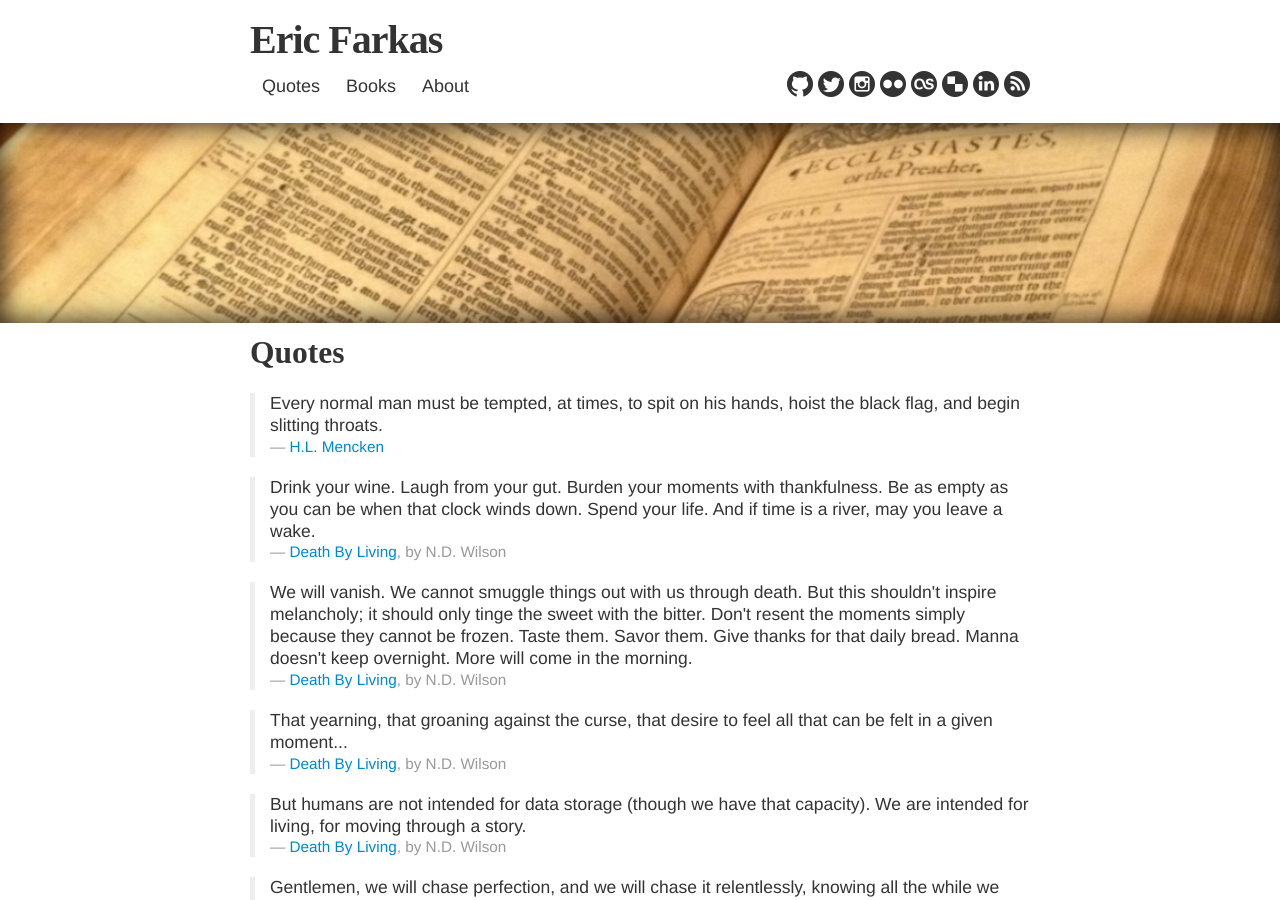
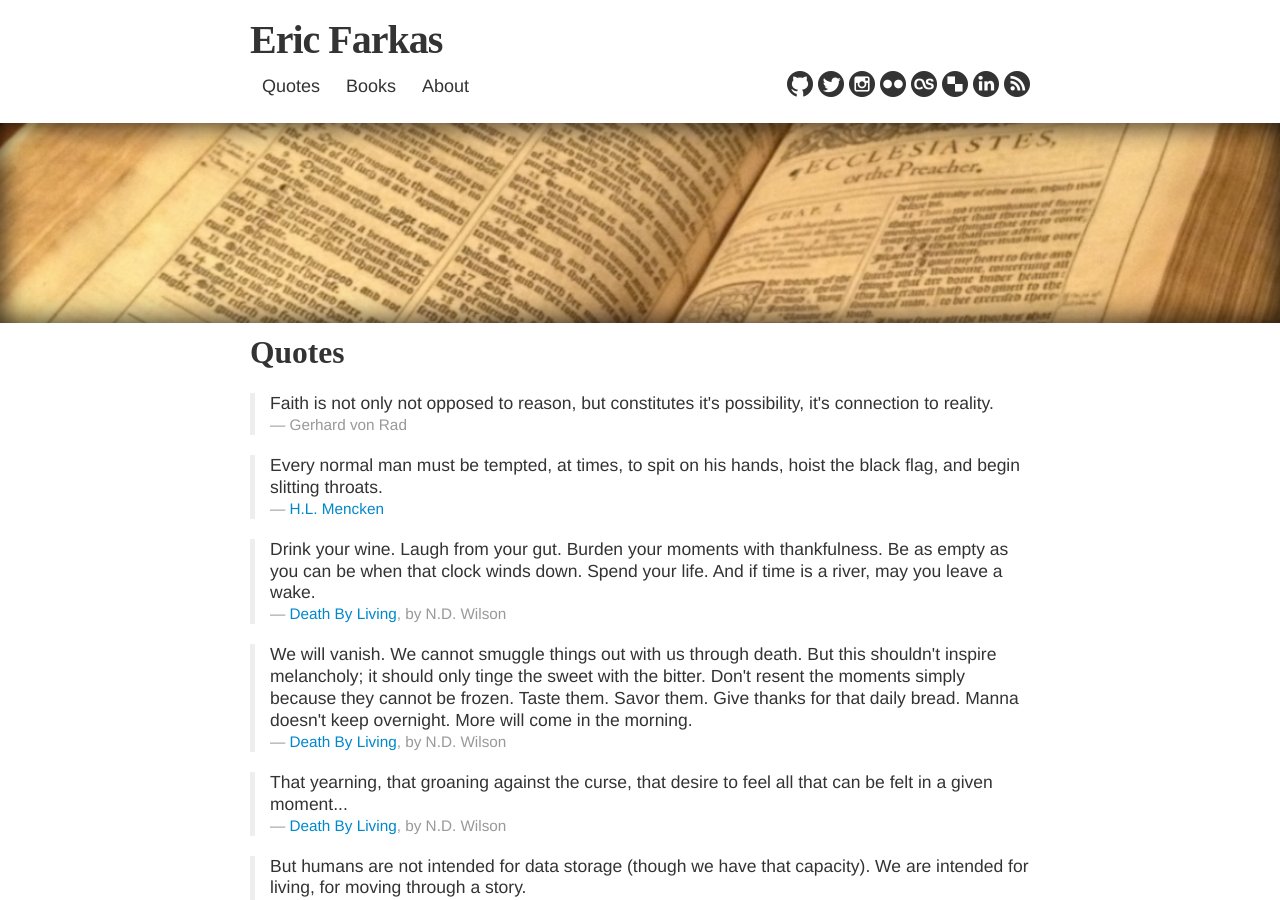
Before and after one commit to speric/speric.github.com, a Jekyll site: the page built from quotes.html, in a window 1280 px wide and 900 px high. Built offline with Jekyll 4.4.1, drawn with Linux system fonts in a browser that asks for light colours; some web fonts are replaced; comment, search, counter and statistics services are not loaded.

Commit message:
Add von Rad quote

```diff
--- a/quotes.html
+++ b/quotes.html
@@ -7,6 +7,11 @@ description: A collection of thought-provoking quotes.
 
 <h2>Quotes</h2>
 <br/>
+<blockquote>
+  <p>Faith is not only not opposed to reason, but constitutes it's possibility, it's connection to reality.</p>
+  <small>Gerhard von Rad</small>
+</blockquote>
+
 <blockquote>
   <p>Every normal man must be tempted, at times, to spit on his hands, hoist the black flag, and begin slitting throats.</p>
   <small><a href="http://www.amazon.com/gp/product/1417903473/">H.L. Mencken</a></small>
```
